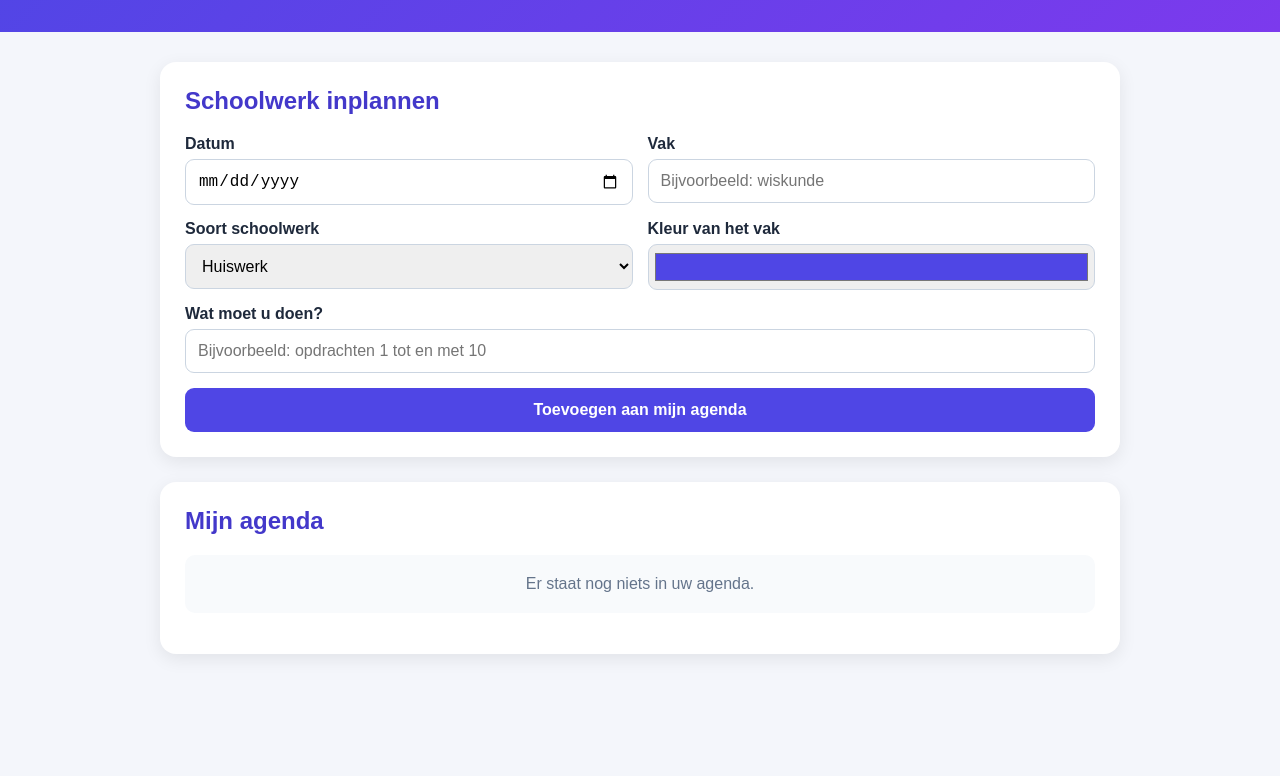
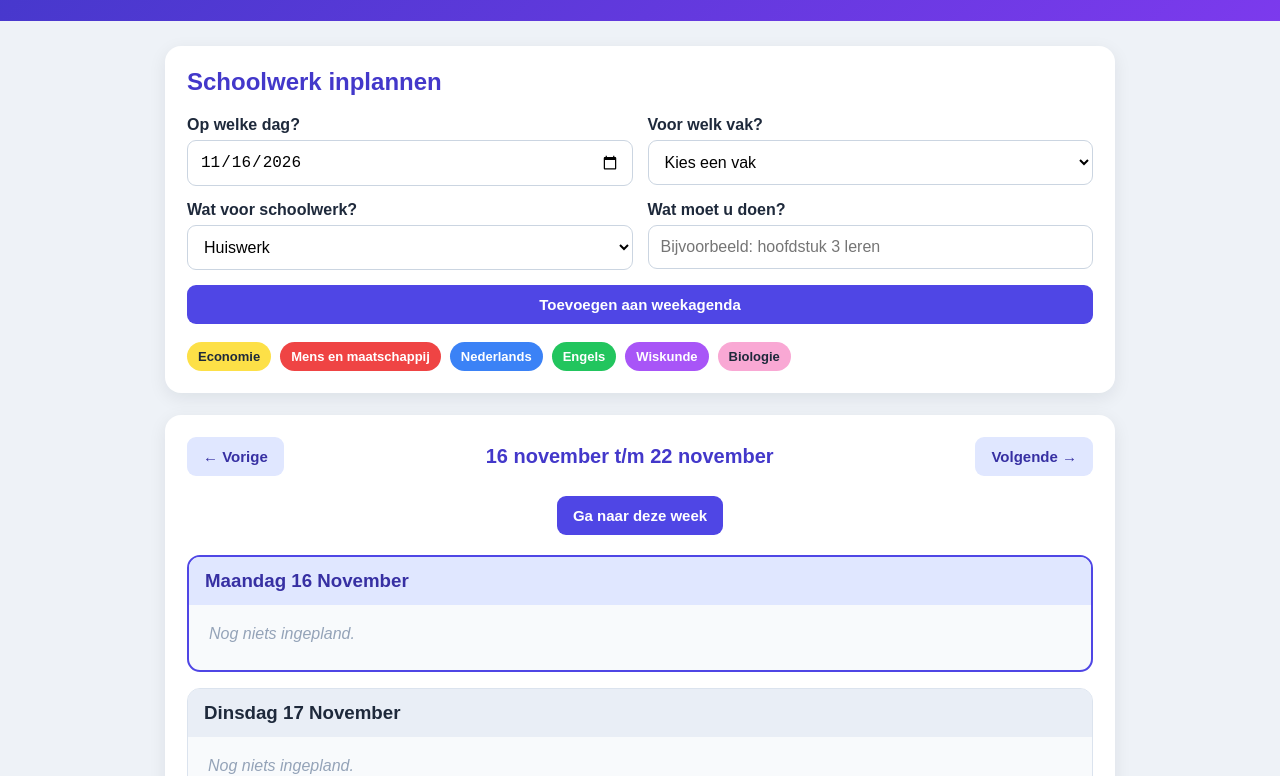
Before and after one commit to mrthierry-prog/schoolplanner, a plain HTML site: page index.html in a window 1280 px wide. Shown: the part 106-882 px from the top of the page. Before the commit the page ends 800 px from the top, so only its background shows below. Drawn offline with Linux system fonts and the light colour scheme.

Commit message:
Update index.html

```diff
--- a/index.html
+++ b/index.html
@@ -13,20 +13,19 @@
     body {
       margin: 0;
       font-family: Arial, sans-serif;
-      background-color: #f4f6fb;
+      background: #eef2f7;
       color: #1e293b;
     }
 
     header {
-      background: linear-gradient(135deg, #4f46e5, #7c3aed);
+      background: linear-gradient(135deg, #4338ca, #7c3aed);
       color: white;
-      padding: 35px 20px;
+      padding: 32px 20px;
       text-align: center;
     }
 
     header h1 {
       margin: 0 0 8px;
-      font-size: 36px;
     }
 
     header p {
@@ -34,17 +33,16 @@
     }
 
     main {
-      max-width: 1000px;
-      margin: 30px auto;
-      padding: 0 20px;
+      width: min(950px, calc(100% - 30px));
+      margin: 25px auto;
     }
 
-    section {
-      background-color: white;
-      padding: 25px;
-      margin-bottom: 25px;
+    .kaart {
+      background: white;
+      padding: 22px;
+      margin-bottom: 22px;
       border-radius: 16px;
-      box-shadow: 0 5px 18px rgba(0, 0, 0, 0.08);
+      box-shadow: 0 5px 18px rgba(15, 23, 42, 0.08);
     }
 
     h2 {
@@ -52,13 +50,13 @@
       color: #4338ca;
     }
 
-    .formulier-raster {
+    .formulier {
       display: grid;
       grid-template-columns: 1fr 1fr;
       gap: 15px;
     }
 
-    .volledige-breedte {
+    .hele-breedte {
       grid-column: 1 / -1;
     }
 
@@ -75,6 +73,7 @@
       border: 1px solid #cbd5e1;
       border-radius: 9px;
       font-size: 16px;
+      background: white;
     }
 
     input:focus,
@@ -83,121 +82,198 @@
       outline: none;
     }
 
-    input[type="color"] {
-      height: 46px;
-      padding: 4px;
-      cursor: pointer;
-    }
-
     button {
       border: none;
       border-radius: 9px;
-      padding: 13px 18px;
-      font-size: 16px;
+      padding: 11px 16px;
+      font-size: 15px;
       font-weight: bold;
       cursor: pointer;
     }
 
     .toevoegen {
       width: 100%;
-      background-color: #4f46e5;
+      background: #4f46e5;
       color: white;
     }
 
     .toevoegen:hover {
-      background-color: #3730a3;
+      background: #3730a3;
     }
 
-    .agenda-dag {
-      margin-top: 22px;
+    .weekbediening {
+      display: flex;
+      align-items: center;
+      justify-content: space-between;
+      gap: 12px;
+      margin-bottom: 20px;
     }
 
-    .datum-titel {
-      margin-bottom: 10px;
-      padding-bottom: 8px;
-      border-bottom: 2px solid #e2e8f0;
-      color: #334155;
+    .weekbediening button {
+      background: #e0e7ff;
+      color: #3730a3;
+    }
+
+    #week-titel {
+      margin: 0;
+      text-align: center;
+      font-size: 20px;
+    }
+
+    .vandaag-knop {
+      display: block;
+      margin: 0 auto 20px;
+      background: #4f46e5;
+      color: white;
+    }
+
+    .dag {
+      margin-bottom: 16px;
+      border: 1px solid #dbe3ee;
+      border-radius: 13px;
+      overflow: hidden;
+      background: #f8fafc;
+    }
+
+    .dagkop {
+      display: flex;
+      justify-content: space-between;
+      align-items: center;
+      padding: 13px 16px;
+      background: #e9eef6;
+    }
+
+    .dagkop h3 {
+      margin: 0;
+      text-transform: capitalize;
+    }
+
+    .dag.vandaag {
+      border: 2px solid #4f46e5;
+    }
+
+    .dag.vandaag .dagkop {
+      background: #e0e7ff;
+      color: #3730a3;
+    }
+
+    .taken {
+      min-height: 65px;
+      padding: 12px;
+    }
+
+    .geen-taken {
+      margin: 8px;
+      color: #94a3b8;
+      font-style: italic;
     }
 
     .taak {
       display: flex;
       align-items: center;
-      gap: 14px;
-      margin-bottom: 10px;
-      padding: 15px;
+      gap: 12px;
+      padding: 13px;
+      margin-bottom: 9px;
       border-left: 8px solid;
-      border-radius: 10px;
-      background-color: #f8fafc;
+      border-radius: 9px;
+      background: white;
+      box-shadow: 0 2px 8px rgba(15, 23, 42, 0.07);
     }
 
-    .taak-informatie {
-      flex: 1;
+    .taak:last-child {
+      margin-bottom: 0;
     }
 
-    .taak-vak {
+    .afvinken {
+      width: 22px;
+      height: 22px;
+      flex-shrink: 0;
+      cursor: pointer;
+    }
+
+    .taak-inhoud {
+      flex: 1;
+      min-width: 0;
+    }
+
+    .vak {
       display: inline-block;
+      padding: 4px 9px;
       margin-bottom: 5px;
-      padding: 4px 9px;
       border-radius: 20px;
-      color: white;
       font-size: 13px;
       font-weight: bold;
     }
 
-    .taak-omschrijving {
+    .taak-tekst {
       margin: 0;
       font-weight: bold;
+      overflow-wrap: anywhere;
     }
 
     .taak-soort {
-      margin: 5px 0 0;
+      margin: 4px 0 0;
       color: #64748b;
       font-size: 14px;
     }
 
-    .afvinken {
-      width: 23px;
-      height: 23px;
-      cursor: pointer;
+    .taak.klaar {
+      opacity: 0.5;
     }
 
-    .taak.klaar {
-      opacity: 0.55;
-    }
-
-    .taak.klaar .taak-omschrijving {
+    .taak.klaar .taak-tekst {
       text-decoration: line-through;
     }
 
     .verwijderen {
-      background-color: #fee2e2;
+      background: #fee2e2;
       color: #b91c1c;
-      padding: 8px 11px;
+      padding: 8px 10px;
     }
 
-    .lege-agenda {
-      padding: 20px;
-      border-radius: 10px;
-      background-color: #f8fafc;
-      color: #64748b;
-      text-align: center;
+    .legenda {
+      display: flex;
+      flex-wrap: wrap;
+      gap: 9px;
+      margin-top: 18px;
+    }
+
+    .legenda-item {
+      padding: 7px 11px;
+      border-radius: 20px;
+      font-size: 13px;
+      font-weight: bold;
     }
 
     @media (max-width: 650px) {
-      .formulier-raster {
+      .formulier {
         grid-template-columns: 1fr;
       }
 
-      .volledige-breedte {
+      .hele-breedte {
         grid-column: auto;
+      }
+
+      .weekbediening button {
+        padding: 9px;
+        font-size: 13px;
+      }
+
+      #week-titel {
+        font-size: 16px;
       }
 
       .taak {
         align-items: flex-start;
       }
 
-      header h1 {
-        font-size: 29px;
+      .verwijderen {
+        font-size: 0;
+      }
+
+      .verwijderen::after {
+        content: "×";
+        font-size: 20px;
       }
     }
   </style>
@@ -206,127 +282,201 @@
 <body>
   <header>
     <h1>Mijn Schoolagenda</h1>
-    <p>Plan uw huiswerk en vink af wat klaar is.</p>
+    <p>Plan uw schoolwerk per week en vink af wat klaar is.</p>
   </header>
 
   <main>
-    <section>
+    <section class="kaart">
       <h2>Schoolwerk inplannen</h2>
 
-      <form id="schoolwerk-formulier">
-        <div class="formulier-raster">
+      <form id="taak-formulier">
+        <div class="formulier">
           <div>
-            <label for="datum">Datum</label>
+            <label for="datum">Op welke dag?</label>
             <input type="date" id="datum" required>
           </div>
 
           <div>
-            <label for="vak">Vak</label>
+            <label for="vak">Voor welk vak?</label>
+            <select id="vak" required>
+              <option value="">Kies een vak</option>
+              <option value="Economie">Economie</option>
+              <option value="Mens en maatschappij">Mens en maatschappij</option>
+              <option value="Nederlands">Nederlands</option>
+              <option value="Engels">Engels</option>
+              <option value="Wiskunde">Wiskunde</option>
+              <option value="Biologie">Biologie</option>
+            </select>
+          </div>
+
+          <div>
+            <label for="soort">Wat voor schoolwerk?</label>
+            <select id="soort">
+              <option value="Huiswerk">Huiswerk</option>
+              <option value="Toets">Toets</option>
+              <option value="Leren">Leren</option>
+              <option value="Werkstuk">Werkstuk</option>
+              <option value="Presentatie">Presentatie</option>
+            </select>
+          </div>
+
+          <div>
+            <label for="omschrijving">Wat moet u doen?</label>
             <input
               type="text"
-              id="vak"
-              placeholder="Bijvoorbeeld: wiskunde"
+              id="omschrijving"
+              placeholder="Bijvoorbeeld: hoofdstuk 3 leren"
               required
             >
           </div>
 
-          <div>
-            <label for="soort">Soort schoolwerk</label>
-            <select id="soort">
-              <option>Huiswerk</option>
-              <option>Toets</option>
-              <option>Werkstuk</option>
-              <option>Leren</option>
-              <option>Presentatie</option>
-            </select>
-          </div>
-
-          <div>
-            <label for="kleur">Kleur van het vak</label>
-            <input type="color" id="kleur" value="#4f46e5">
-          </div>
-
-          <div class="volledige-breedte">
-            <label for="omschrijving">Wat moet u doen?</label>
-            <input
-              type="text"
-              id="omschrijving"
-              placeholder="Bijvoorbeeld: opdrachten 1 tot en met 10"
-              required
-            >
-          </div>
-
-          <div class="volledige-breedte">
+          <div class="hele-breedte">
             <button class="toevoegen" type="submit">
-              Toevoegen aan mijn agenda
+              Toevoegen aan weekagenda
             </button>
           </div>
         </div>
       </form>
+
+      <div class="legenda">
+        <span class="legenda-item" style="background:#fde047;">Economie</span>
+        <span class="legenda-item" style="background:#ef4444;color:white;">Mens en maatschappij</span>
+        <span class="legenda-item" style="background:#3b82f6;color:white;">Nederlands</span>
+        <span class="legenda-item" style="background:#22c55e;color:white;">Engels</span>
+        <span class="legenda-item" style="background:#a855f7;color:white;">Wiskunde</span>
+        <span class="legenda-item" style="background:#f9a8d4;">Biologie</span>
+      </div>
     </section>
 
-    <section>
-      <h2>Mijn agenda</h2>
-      <div id="agenda"></div>
+    <section class="kaart">
+      <div class="weekbediening">
+        <button id="vorige-week" type="button">← Vorige</button>
+        <h2 id="week-titel">Weekoverzicht</h2>
+        <button id="volgende-week" type="button">Volgende →</button>
+      </div>
+
+      <button id="deze-week" class="vandaag-knop" type="button">
+        Ga naar deze week
+      </button>
+
+      <div id="weekagenda"></div>
     </section>
   </main>
 
   <script>
-    const formulier = document.getElementById("schoolwerk-formulier");
-    const agenda = document.getElementById("agenda");
-    const vakVeld = document.getElementById("vak");
-    const kleurVeld = document.getElementById("kleur");
+    const kleuren = {
+      "Economie": "#fde047",
+      "Mens en maatschappij": "#ef4444",
+      "Nederlands": "#3b82f6",
+      "Engels": "#22c55e",
+      "Wiskunde": "#a855f7",
+      "Biologie": "#f9a8d4"
+    };
 
-    let taken = JSON.parse(localStorage.getItem("schooltaken")) || [];
-    let vakkleuren = JSON.parse(localStorage.getItem("vakkleuren")) || {};
+    const lichteTekst = [
+      "Mens en maatschappij",
+      "Nederlands",
+      "Engels",
+      "Wiskunde"
+    ];
+
+    const formulier = document.getElementById("taak-formulier");
+    const datumVeld = document.getElementById("datum");
+    const weekagenda = document.getElementById("weekagenda");
+    const weekTitel = document.getElementById("week-titel");
+
+    let taken = JSON.parse(localStorage.getItem("mijnSchooltaken")) || [];
+    let getoondeMaandag = bepaalMaandag(new Date());
+
+    datumVeld.value = maakDatumCode(new Date());
 
     formulier.addEventListener("submit", function (gebeurtenis) {
       gebeurtenis.preventDefault();
 
-      const vak = vakVeld.value.trim();
-      const vakNaam = vak.toLowerCase();
-      const kleur = kleurVeld.value;
-
-      vakkleuren[vakNaam] = kleur;
-
       const nieuweTaak = {
         id: Date.now(),
-        datum: document.getElementById("datum").value,
-        vak: vak,
+        datum: datumVeld.value,
+        vak: document.getElementById("vak").value,
         soort: document.getElementById("soort").value,
-        kleur: kleur,
         omschrijving: document.getElementById("omschrijving").value.trim(),
         klaar: false
       };
 
       taken.push(nieuweTaak);
-      bewaarAlles();
+      bewaarTaken();
+
+      getoondeMaandag = bepaalMaandag(
+        new Date(nieuweTaak.datum + "T12:00:00")
+      );
+
       formulier.reset();
-      kleurVeld.value = "#4f46e5";
-      toonAgenda();
+      datumVeld.value = maakDatumCode(new Date());
+      toonWeek();
     });
 
-    vakVeld.addEventListener("input", function () {
-      const gekozenVak = vakVeld.value.trim().toLowerCase();
-
-      if (vakkleuren[gekozenVak]) {
-        kleurVeld.value = vakkleuren[gekozenVak];
-      }
+    document.getElementById("vorige-week").addEventListener("click", function () {
+      getoondeMaandag.setDate(getoondeMaandag.getDate() - 7);
+      toonWeek();
     });
 
-    function bewaarAlles() {
-      localStorage.setItem("schooltaken", JSON.stringify(taken));
-      localStorage.setItem("vakkleuren", JSON.stringify(vakkleuren));
+    document.getElementById("volgende-week").addEventListener("click", function () {
+      getoondeMaandag.setDate(getoondeMaandag.getDate() + 7);
+      toonWeek();
+    });
+
+    document.getElementById("deze-week").addEventListener("click", function () {
+      getoondeMaandag = bepaalMaandag(new Date());
+      toonWeek();
+    });
+
+    function bepaalMaandag(datum) {
+      const nieuweDatum = new Date(datum);
+      nieuweDatum.setHours(12, 0, 0, 0);
+
+      const dagnummer = nieuweDatum.getDay();
+      const verschil = dagnummer === 0 ? -6 : 1 - dagnummer;
+
+      nieuweDatum.setDate(nieuweDatum.getDate() + verschil);
+      return nieuweDatum;
     }
 
-    function veranderStatus(id) {
+    function maakDatumCode(datum) {
+      const jaar = datum.getFullYear();
+      const maand = String(datum.getMonth() + 1).padStart(2, "0");
+      const dag = String(datum.getDate()).padStart(2, "0");
+
+      return `${jaar}-${maand}-${dag}`;
+    }
+
+    function mooieDatum(datum) {
+      return datum.toLocaleDateString("nl-NL", {
+        weekday: "long",
+        day: "numeric",
+        month: "long"
+      });
+    }
+
+    function korteDatum(datum) {
+      return datum.toLocaleDateString("nl-NL", {
+        day: "numeric",
+        month: "long"
+      });
+    }
+
+    function bewaarTaken() {
+      localStorage.setItem("mijnSchooltaken", JSON.stringify(taken));
+    }
+
+    function vinkTaakAf(id) {
       const taak = taken.find(function (taak) {
         return taak.id === id;
       });
 
+      if (taak) {
         taak.klaar = !taak.klaar;
-      bewaarAlles();
-      toonAgenda();
+        bewaarTaken();
+        toonWeek();
+      }
     }
 
     function verwijderTaak(id) {
@@ -334,100 +484,115 @@
         return taak.id !== id;
       });
 
-      bewaarAlles();
-      toonAgenda();
+      bewaarTaken();
+      toonWeek();
     }
 
-    function maakDatumNetjes(datum) {
-      return new Date(datum + "T12:00:00").toLocaleDateString("nl-NL", {
-        weekday: "long",
-        day: "numeric",
-        month: "long",
-        year: "numeric"
-      });
-    }
-
-    function toonAgenda() {
-      agenda.innerHTML = "";
-
-      if (taken.length === 0) {
-        agenda.innerHTML =
-          '<p class="lege-agenda">Er staat nog niets in uw agenda.</p>';
-        return;
-      }
-
-      taken.sort(function (a, b) {
-        return a.datum.localeCompare(b.datum);
-      });
-
-      const datums = [...new Set(taken.map(function (taak) {
-        return taak.datum;
-      }))];
-
-      datums.forEach(function (datum) {
-        const dag = document.createElement("div");
-        dag.className = "agenda-dag";
-
-        const titel = document.createElement("h3");
-        titel.className = "datum-titel";
-        titel.textContent = maakDatumNetjes(datum);
-        dag.appendChild(titel);
-
-        const takenVanDezeDag = taken.filter(function (taak) {
-          return taak.datum === datum;
-        });
-
-        takenVanDezeDag.forEach(function (taak) {
+    function maakTaakElement(taak) {
       const taakElement = document.createElement("div");
       taakElement.className = taak.klaar ? "taak klaar" : "taak";
-          taakElement.style.borderLeftColor = taak.kleur;
+      taakElement.style.borderLeftColor = kleuren[taak.vak];
 
       const vinkje = document.createElement("input");
       vinkje.type = "checkbox";
       vinkje.className = "afvinken";
       vinkje.checked = taak.klaar;
       vinkje.addEventListener("change", function () {
-            veranderStatus(taak.id);
+        vinkTaakAf(taak.id);
       });
 
-          const informatie = document.createElement("div");
-          informatie.className = "taak-informatie";
+      const inhoud = document.createElement("div");
+      inhoud.className = "taak-inhoud";
 
       const vak = document.createElement("span");
-          vak.className = "taak-vak";
-          vak.style.backgroundColor = taak.kleur;
+      vak.className = "vak";
       vak.textContent = taak.vak;
+      vak.style.backgroundColor = kleuren[taak.vak];
+
+      if (lichteTekst.includes(taak.vak)) {
+        vak.style.color = "white";
+      }
 
       const omschrijving = document.createElement("p");
-          omschrijving.className = "taak-omschrijving";
+      omschrijving.className = "taak-tekst";
       omschrijving.textContent = taak.omschrijving;
 
       const soort = document.createElement("p");
       soort.className = "taak-soort";
       soort.textContent = taak.soort;
 
-          informatie.appendChild(vak);
-          informatie.appendChild(omschrijving);
-          informatie.appendChild(soort);
+      inhoud.appendChild(vak);
+      inhoud.appendChild(omschrijving);
+      inhoud.appendChild(soort);
 
       const verwijderKnop = document.createElement("button");
       verwijderKnop.className = "verwijderen";
+      verwijderKnop.type = "button";
       verwijderKnop.textContent = "Verwijder";
       verwijderKnop.addEventListener("click", function () {
         verwijderTaak(taak.id);
       });
 
       taakElement.appendChild(vinkje);
-          taakElement.appendChild(informatie);
+      taakElement.appendChild(inhoud);
       taakElement.appendChild(verwijderKnop);
-          dag.appendChild(taakElement);
+
+      return taakElement;
+    }
+
+    function toonWeek() {
+      weekagenda.innerHTML = "";
+
+      const zondag = new Date(getoondeMaandag);
+      zondag.setDate(zondag.getDate() + 6);
+
+      weekTitel.textContent =
+        korteDatum(getoondeMaandag) + " t/m " + korteDatum(zondag);
+
+      const vandaagCode = maakDatumCode(new Date());
+
+      for (let nummer = 0; nummer < 7; nummer++) {
+        const datum = new Date(getoondeMaandag);
+        datum.setDate(getoondeMaandag.getDate() + nummer);
+
+        const datumCode = maakDatumCode(datum);
+        const dagElement = document.createElement("div");
+        dagElement.className =
+          datumCode === vandaagCode ? "dag vandaag" : "dag";
+
+        const dagkop = document.createElement("div");
+        dagkop.className = "dagkop";
+
+        const dagTitel = document.createElement("h3");
+        dagTitel.textContent = mooieDatum(datum);
+
+        dagkop.appendChild(dagTitel);
+        dagElement.appendChild(dagkop);
+
+        const takenVak = document.createElement("div");
+        takenVak.className = "taken";
+
+        const takenVanDag = taken.filter(function (taak) {
+          return taak.datum === datumCode;
         });
 
-        agenda.appendChild(dag);
+        if (takenVanDag.length === 0) {
+          const legeTekst = document.createElement("p");
+          legeTekst.className = "geen-taken";
+          legeTekst.textContent = "Nog niets ingepland.";
+          takenVak.appendChild(legeTekst);
+        } else {
+          takenVanDag.forEach(function (taak) {
+            takenVak.appendChild(maakTaakElement(taak));
           });
         }
 
-    toonAgenda();
+        dagElement.appendChild(takenVak);
+        weekagenda.appendChild(dagElement);
+      }
+    }
+
+    toonWeek();
   </script>
 </body>
 </html>
```
Lines whose indentation alone changed are shown as unchanged.
